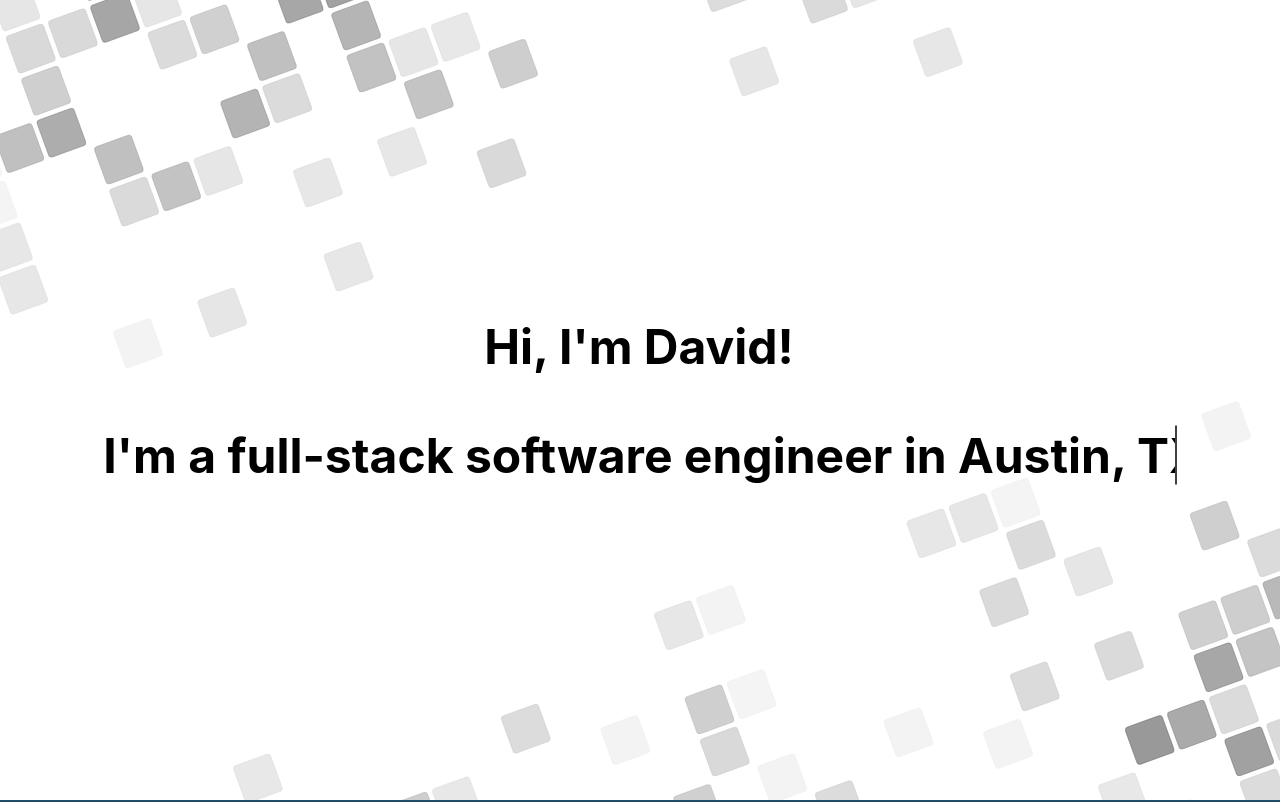
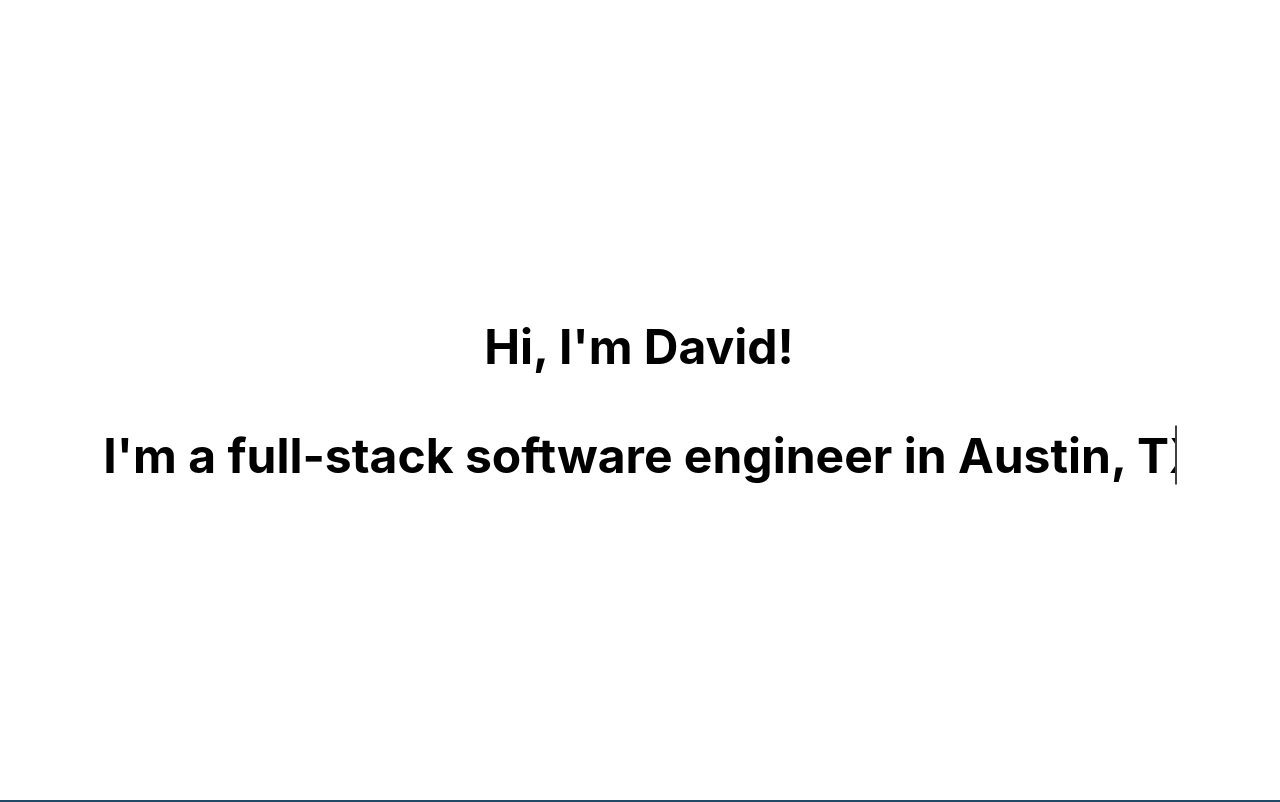
Before and after one commit to dpolcari18/personal-site, a React (Create React App) app: page / in a window 1280 px wide. Shown: the top 802 px of the page. Built offline with nearby package versions, Linux system fonts and the light colour scheme; no server answers.

Commit message:
testing background image

```diff
--- a/src/containers/Home.css
+++ b/src/containers/Home.css
@@ -5,8 +5,7 @@
 
 #home > div[id] {
     padding-top: 60px;
-    background: url('../images/background.png') no-repeat center center fixed;
-    background-size: cover;
+    background: url('../images/background.png') center center cover no-repeat fixed;
 }
 
 .page-view {
```
